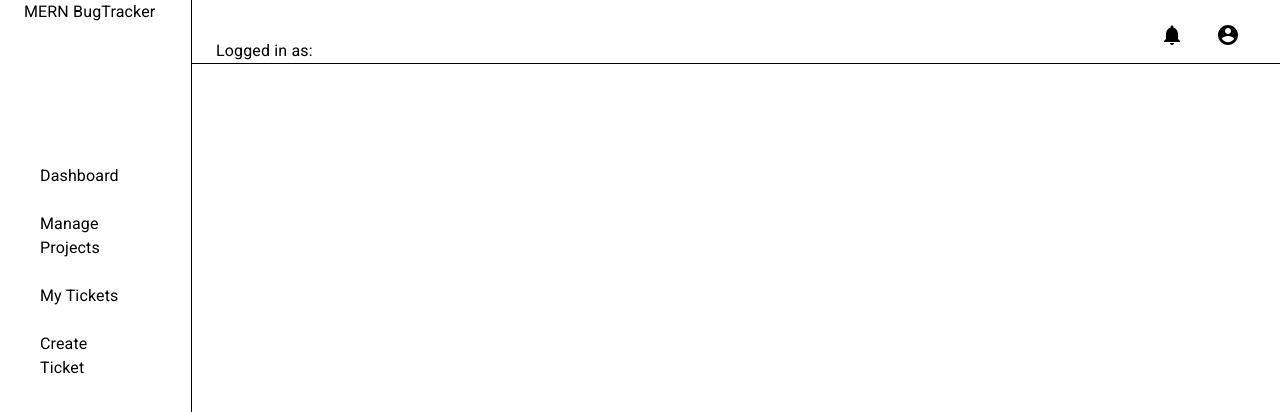
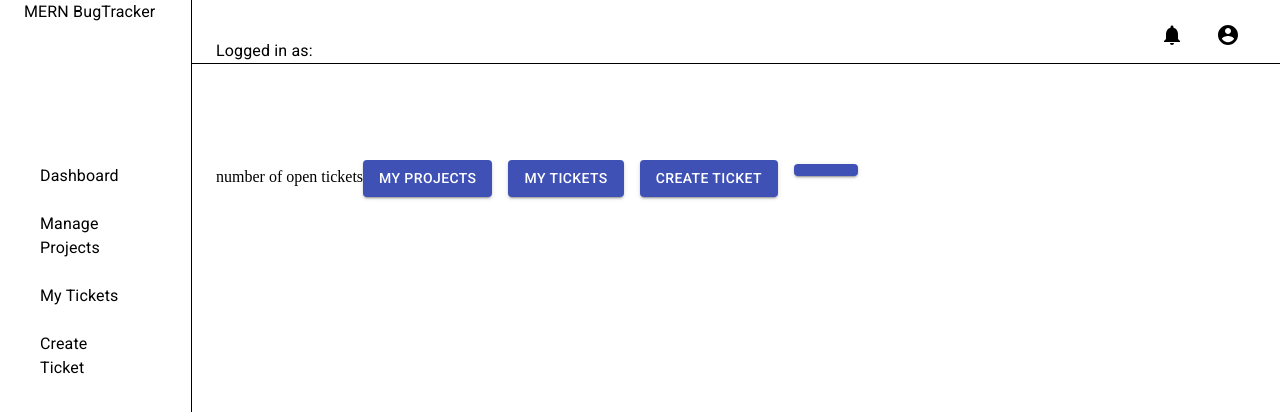
Before and after one commit to ziphtheur/Tracking-Bugs, a React (Create React App) app in the folder client/: page /dashboard in a window 1280 px wide. Shown: the top 412 px of the page. Built offline with nearby package versions, Linux system fonts and the light colour scheme; no server answers.

Commit message:
partial dashboard contruction

```diff
--- a/client/src/components/Dashboard/Dashboard.js
+++ b/client/src/components/Dashboard/Dashboard.js
@@ -1,18 +1,85 @@
-import React from 'react';
+import {React, useEffect, useState} from 'react';
 import NewHeader from '../Header/newHeader';
+import { connect }from 'react-redux';
 import Sidebar from '../Sidebar/Sidebar';
 import { useHistory } from 'react-router-dom';
+import { Button, Container, Box, Grid } from '@material-ui/core';
+import { makeStyles } from '@material-ui/core/styles';
+import axios from 'axios';
+
+const useStyles = makeStyles(theme => ({
+    container: {
+        position: 'absolute',
+        left: '15vw',
+        top: '20vh',
+        width: '80vw',
+        height: '80vh',
+        display: 'flex',
+        flexDirection: 'column',
+        alignContent: 'center'
+    },
+
+}))
+
+const Dashboard = ({loginReducer}) => {
+    const [ ticketList, setTicketList ] = useState();
+    const history = useHistory();
+    const classes =useStyles();
+
+    useEffect(() => {
+        let name = loginReducer;
 
 
-const Dashboard = () => {
-    const history = useHistory();
+    })
 
     return (
-        <div>
+        <>
+           <Container className={classes.container}>
+               <Box  sx={{ flexGrow: 1, overflow: 'auto'}}>
+                   <Grid container spacing={2}>
+                       <Grid item sx={6}>
+                           number of open tickets
+
+                           <Button
+                            color="primary"
+                            variant="contained">
+                               My Projects
+                           </Button>
+                       </Grid>
+                       <Grid item sx={6}>
+                           <Button
+                            color="primary"
+                            variant="contained">
+                                My Tickets
+                           </Button>
+                       </Grid>
+                       <Grid item sx={6}>
+                           <Button
+                            color="primary"
+                            variant="contained">
+                               Create Ticket
+                           </Button>
+                       </Grid>
+                       <Grid item sx={6}>
+                           <Button
+                            color="primary"
+                            variant="contained">
+
+                           </Button>
+                       </Grid>
+                   </Grid>
+               </Box>
+           </Container>
            <NewHeader/>
            <Sidebar/>
-        </div>
+        </>
     )
 }
 
-export default Dashboard;
+const mapStateToProps = (state) => {
+    return {
+        loginReducer: state.login
+    }
+}
+
+export default connect(mapStateToProps)(Dashboard);
--- a/client/src/components/ManageProject/ManageProjects.js
+++ b/client/src/components/ManageProject/ManageProjects.js
@@ -4,9 +4,8 @@ import { useHistory } from 'react-router-dom';
 import { editingProject } from '../../actions'
 import Header from '../Header/Header';
 import Sidebar from '../Sidebar/Sidebar';
-import { Button, Container, MenuItem, Select, Box, Paper, Grid } from '@material-ui/core';
+import { Button, Container, Box, Grid } from '@material-ui/core';
 import { makeStyles } from '@material-ui/core/styles';
-import { Gird, DataGrid, GridRowsProp, GridColDef } from '@material-ui/data-grid'
 import axios from 'axios';
 
 const useStyles = makeStyles(theme => ({
@@ -43,6 +42,8 @@ const ManageProjects = ({ projectEditReducer, loginReducer }) => {
         .then((res, err) => {
             if(err)console.log(err)
             let tempArr = [];
+            console.log(Array.isArray(res.data))
+            if(Array.isArray(res.data)){
                 let newArr = res.data.map(obj => {
                     return obj.project
                 }).map(obj =>{
@@ -53,6 +54,7 @@ const ManageProjects = ({ projectEditReducer, loginReducer }) => {
                 })
                 setProjectList(tempArr);
                 setSelectedProject(tempArr[0]);
+            }
 
         })
     }, [])
@@ -107,31 +109,7 @@ const ManageProjects = ({ projectEditReducer, loginReducer }) => {
     )
 }
 
-const RenderList = ({list}) => {
 
-    return(
-        <>
-            {list.map((obj, index,) =>{
-                return <MenuItem key={index} value={obj}>{obj}</MenuItem>
-            })}
-        </>
-    )
-}
-
-const RenderNamesList = ({arr = [], func, num}) => {
-
-    return(
-        <>
-            {arr.map((obj, index) =>{
-                return(
-                <li key={index + num}>
-                    <button value={obj} onClick={func}>{obj}</button>
-                </li>
-                )
-            })}
-        </>
-    )
-}
 const mapStateToProps = (state) => {
     return {
         projectEditReducer: state.projectEdit,
```
Also changed, not shown: 1 other file (tests, documents, lock files or other folders). Lines whose indentation alone changed are shown as unchanged.
